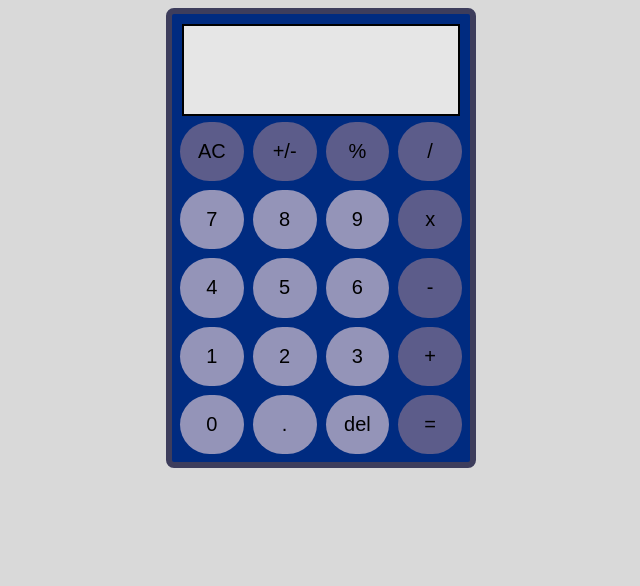
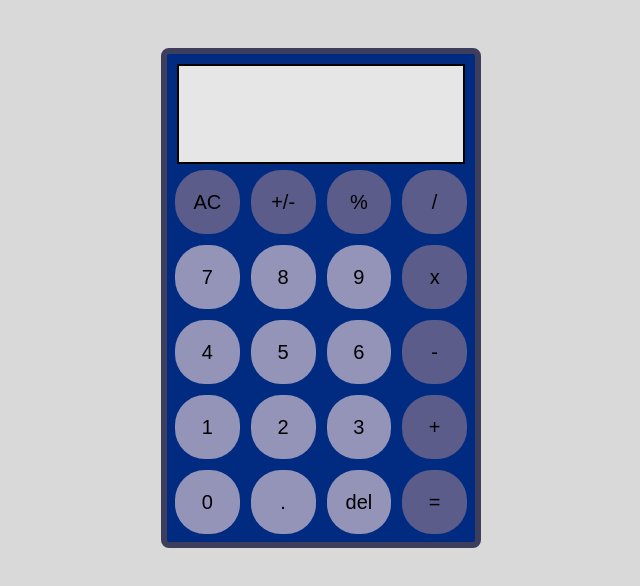
Before and after one commit to Francisco1220/calculator, a plain HTML site: page index.html in a window 1280 px wide. Shown: the whole page, without its empty margins (319-959 px from the left). Drawn offline with Linux system fonts and the light colour scheme.

Commit message:
Increase calculator height and width

```diff
--- a/style.css
+++ b/style.css
@@ -1,21 +1,22 @@
 .container {
     display: flex;
     flex-direction: column;
-    width: 310px;
+    width: 320px;
     box-sizing: border-box;
-    height: 460px;
+    height: 500px;
     padding: 2px;
     background-color: rgb(0, 43, 128);
     border-radius: 8px;
     padding: 8px;
     border: solid 6px rgb(61, 61, 92);
+    margin-top: 40px;
 }
 
 .buttons {
     flex-basis: 100%;
     display: flex;
     flex-wrap: wrap;
-    gap: 9px;
+    gap: 11px;
 }
 
 body {
```
